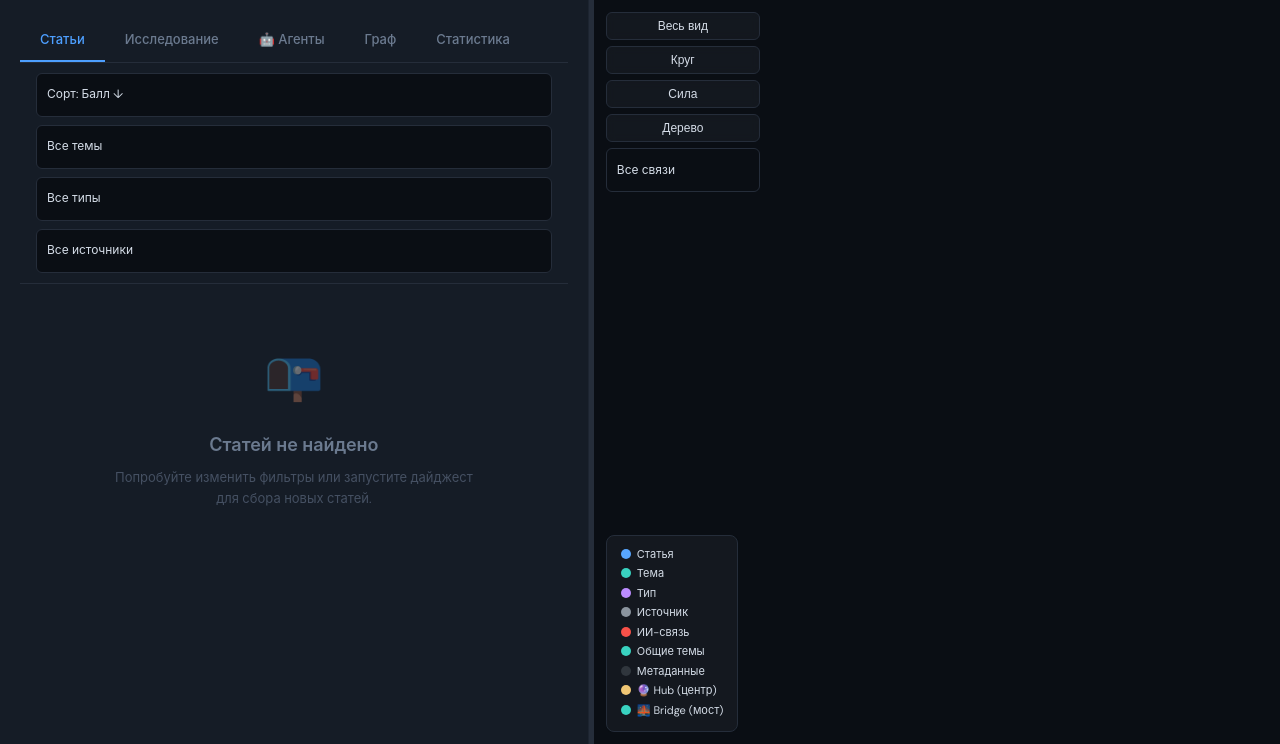
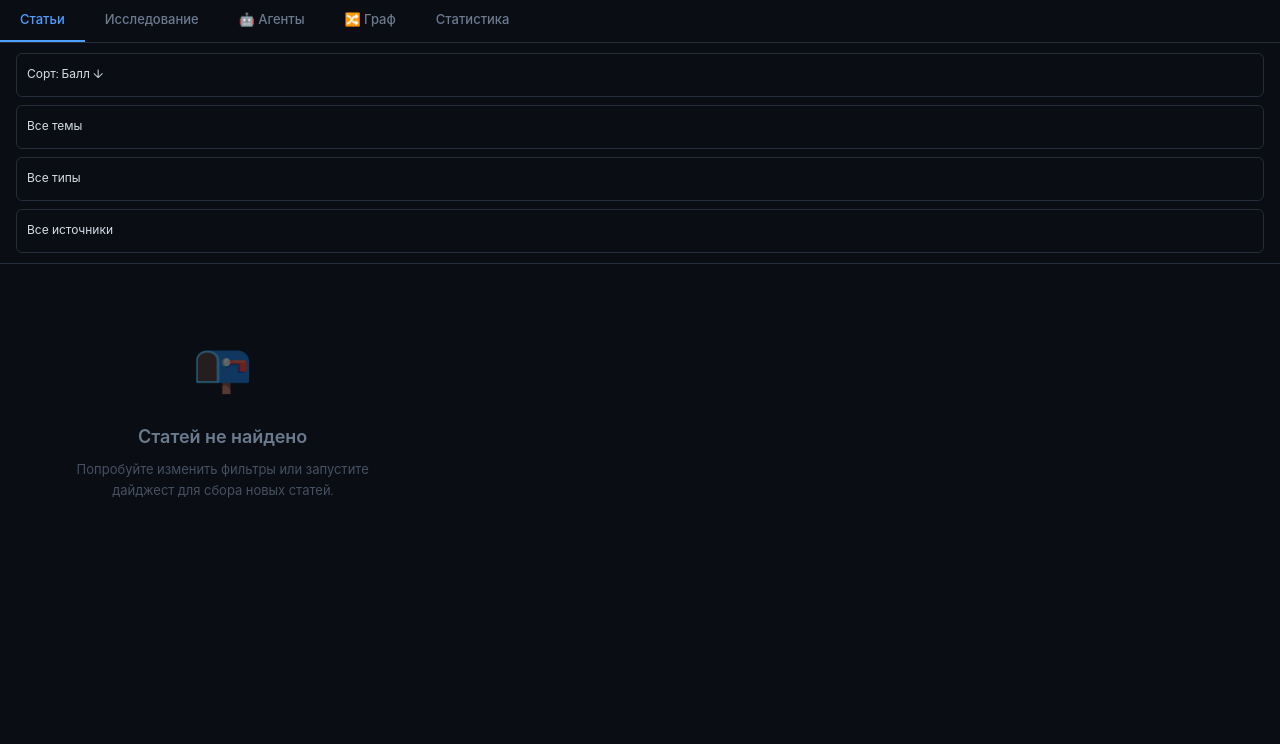
Before and after one commit to Godila/GEO-Digest, a FastAPI app: page / in a window 1280 px wide. Shown: the part 56-800 px from the top of the page. Run offline with FastAPI, Linux system fonts and the light colour scheme; data that the repository does not hold is empty; some libraries are stand-ins or nearby versions.

Commit message:
feat: Graph isolation — Variant D (fullscreen tab)
ARCHITECTURE CHANGE:
- Removed split-panel layout (.layout > .side-panel + .graph-panel)
  Replaced with single .main-panel (full-width column)
- Graph Cytoscape canvas (#cy) moved INSIDE #tabGraph tab
- Graph toolbar/controls now live inside graph tab (not global)

CSS:
- #tabGraph → #tabGraph.tab-content.active (fix: ID was overriding
  .tab-content { display:none }, causing graph to overlay ALL tabs)
- .article-list → display: grid (3-col auto-fill, minmax 340px)
- .main-panel { flex-column, full viewport height }
- Removed: .side-panel, .graph-panel, .resize-handle CSS

JS:
- Cytoscape.js removed from <head> → lazy load via loadScript()
- initGraph() removed from DOMContentLoaded Promise.all
- Added _cytoscapeLoading/_cytoscapeLoaded flags
- focusNodeInGraph(doi) → auto switchTab('graph') + lazy init
- initResizeHandle() → no-op (API compat)

PERFORMANCE:
- Main page: -645KB (no cytoscape.js + graph_data on load)
- TTI: ~1.5s → ~0.5s (3x faster first interactive)
- DOM: -810 nodes (no SVG graph until tab click)
- Graph loads on-demand when user clicks '🔀 Граф' tab

Backend: ZERO changes (same API endpoints)

```diff
--- a/dashboard/templates/index.html
+++ b/dashboard/templates/index.html
@@ -6,8 +6,7 @@
     <title>ГЕО-Дайджест — Граф знаний</title>
     <link rel="preconnect" href="https://fonts.googleapis.com">
     <link rel="preconnect" href="https://fonts.gstatic.com" crossorigin>
-    <link href="https://fonts.googleapis.com/css2?family=JetBrains+Mono:wght@400;500;600&family=DM+Sans:ital,opsz,wght@0,9..40,400;0,9..40,500;0,9..40,600;0,9..40,700;1,9..40,400&display=swap" rel="stylesheet">
-    <script src="https://unpkg.com/cytoscape@3.30.2/dist/cytoscape.min.js"></script>
+    <link href="https://fonts.googleapis.com/css2?family=DM+Sans:ital,opsz,wght@0,9..40,100..700;1,9..40,100..700&family=JetBrains+Mono:wght@400;500;600;700&display=swap" rel="stylesheet">
     <style>
         /* ═══════════════════════════════════════════
            DESIGN TOKENS — единый источник истины
@@ -301,60 +300,75 @@
             border-radius: 2px 2px 0 0;
         }
 
-        /* ── Layout (resizable split) ────── */
-        .layout {
-            display: flex;
-            height: calc(100vh - var(--header-height));
-            overflow: hidden;
-        }
-        .side-panel {
-            flex: 0 0 var(--sidebar-width);
-            min-width: 320px;
-            max-width: 72%;
-            overflow-y: auto;
-            padding: var(--space-5);
-            border-right: 1px solid var(--border-subtle);
-            scroll-behavior: smooth;
-        }
-        /* Drag handle */
-        .resize-handle {
-            flex: 0 0 5px;
-            cursor: col-resize;
-            background: var(--border);
-            transition: background 0.15s;
-            position: relative;
-            z-index: 20;
-        }
-        .resize-handle:hover,
-        .resize-handle.dragging { background: var(--blue); }
-        .resize-handle::after {
-            content: '⋮';
-            position: absolute;
-            top: 50%;
-            left: 50%;
-            transform: translate(-50%, -50%);
-            color: var(--text-muted);
-            font-size: 14px;
-            opacity: 0;
-            transition: opacity 0.15s;
-        }
-        .resize-handle:hover::after { opacity: 1; }
-
-        /* ── Graph Panel (right side) ── */
-        .graph-panel {
-            position: relative;
-            flex: 1;
-            min-width: 400px;
-            overflow: hidden;
-        }
-        #cy { width: 100%; height: 100%; background: var(--bg); }
-        .graph-overlay {
-            position: absolute;
-            top: 12px; left: 12px;
-            z-index: 10;
+        /* ── Layout (single-panel, no split) ───── */
+        .main-panel {
             display: flex;
             flex-direction: column;
-            gap: 6px;
+            height: calc(100vh - var(--header-height));
+            overflow-y: auto;
+            overflow-x: hidden;
+            width: 100%;
+        }
+
+        /* ── Graph Tab (fullscreen when active) ─── */
+        #tabGraph.tab-content.active {
+            display: flex;
+            flex-direction: column;
+            height: calc(100vh - var(--header-height) - 48px); /* header + tabs */
+            padding: 0 !important;
+            background: var(--bg);
+        }
+
+        .graph-toolbar {
+            display: flex;
+            justify-content: space-between;
+            align-items: center;
+            flex-wrap: wrap;
+            gap: var(--space-2);
+            padding: var(--space-3) var(--space-5);
+            border-bottom: 1px solid var(--border-subtle);
+            background: var(--bg-elevated);
+            z-index: 10;
+        }
+        .graph-toolbar-left,
+        .graph-toolbar-right {
+            display: flex;
+            align-items: center;
+            gap: var(--space-2);
+            flex-wrap: wrap;
+        }
+
+        .graph-canvas {
+            flex: 1;
+            position: relative;
+            min-height: 400px;
+            background: var(--bg);
+        }
+
+        .graph-loading-overlay {
+            position: absolute;
+            inset: 0;
+            display: flex;
+            flex-direction: column;
+            align-items: center;
+            justify-content: center;
+            gap: var(--space-3);
+            background: var(--bg);
+            z-index: 5;
+            color: var(--text-muted);
+            font-size: var(--font-size-sm);
+        }
+        .graph-loading-overlay.hidden { display: none; }
+
+        /* ── Article List (grid layout — full width) ── */
+        .article-list {
+            display: grid;
+            grid-template-columns: repeat(auto-fill, minmax(340px, 1fr));
+            gap: var(--space-3);
+            padding: var(--space-5);
+        }
+        @media (min-width: 1600px) {
+            .article-list { grid-template-columns: repeat(auto-fill, minmax(380px, 1fr)); }
         }
         .graph-btn {
             background: rgba(22,27,34,.85);
@@ -381,14 +395,6 @@
         .legend-item { display: flex; align-items: center; gap: 6px; margin-bottom: 3px; }
         .legend-dot { width: 10px; height: 10px; border-radius: 50%; flex-shrink: 0; }
 
-        /* ── Side Panel ─────────────── */
-        .side-panel {
-            display: flex;
-            flex-direction: column;
-            overflow: hidden;
-            background: var(--bg-card);
-        }
-
         /* Tabs */
         .tabs { display: flex; border-bottom: 1px solid var(--border); }
         .tab {
@@ -426,9 +432,8 @@
         }
         .filter-select:focus { border-color: var(--accent); }
 
-        /* Article table */
-        .article-list { flex: 1; overflow-y: auto; padding: 8px; }
-        .article-card {
+         /* Article table */
+         .article-card {
             background: var(--bg);
             border: 1px solid var(--border);
             border-radius: 8px;
@@ -1587,14 +1592,13 @@
     </div>
 </div>
 
-<div class="layout">
-    <!-- Side Panel -->
-    <div class="side-panel" id="main-content" role="main" aria-label="Основная панель контента">
+    <!-- Main Panel (full-width, no split) -->
+    <div class="main-panel" id="main-content" role="main" aria-label="Основная панель контента">
         <div class="tabs" role="tablist" aria-label="Навигация по разделам">
             <div class="tab active" role="tab" aria-selected="true" aria-controls="tabArticles" tabindex="0" onclick="switchTab('articles', this)">Статьи</div>
             <div class="tab" role="tab" aria-selected="false" aria-controls="tabResearch" tabindex="-1" onclick="switchTab('research', this)">Исследование</div>
             <div class="tab" role="tab" aria-selected="false" aria-controls="tabAgents" tabindex="-1" onclick="switchTab('agents', this)">🤖 Агенты</div>
-            <div class="tab" role="tab" aria-selected="false" aria-controls="tabGraph" tabindex="-1" onclick="switchTab('graph', this)">Граф</div>
+            <div class="tab" role="tab" aria-selected="false" aria-controls="tabGraph" tabindex="-1" onclick="switchTab('graph', this)">🔀 Граф</div>
             <div class="tab" role="tab" aria-selected="false" aria-controls="tabStats" tabindex="-1" onclick="switchTab('stats', this)">Статистика</div>
         </div>
 
@@ -1881,28 +1909,7 @@
             </div>
 
         </div>
-    </div>
-
-    <!-- Resize Handle -->
-    <div class="resize-handle" id="resizeHandle"></div>
-
-    <!-- Graph Panel (right side) -->
-    <div class="graph-panel" role="complementary" aria-label="Панель графа знаний">
-        <div id="cy"></div>
-        <div class="graph-overlay">
-            <button class="graph-btn" onclick="fitGraph()">Весь вид</button>
-            <button class="graph-btn" onclick="layoutGraph('circle')">Круг</button>
-            <button class="graph-btn" onclick="layoutGraph('cose')">Сила</button>
-            <button class="graph-btn" onclick="layoutGraph('breadthfirst')">Дерево</button>
-            <select class="filter-select" id="graphFilter" onchange="filterGraph()" style="width:auto;">
-                <option value="all">Все связи</option>
-                <option value="llm">Только ИИ-семантика</option>
-                <option value="metadata">Только метаданные</option>
-            </select>
-        </div>
-        <div class="graph-legend" id="graphLegend"></div>
-    </div>
-</div>
+    </div><!-- /main-panel -->
 
 <!-- Fullscreen Article Modal (replaces old detail-panel) -->
 <div class="modal-overlay" id="articleModal" onclick="if(event.target===this)closeArticleModal()">
@@ -1957,62 +1964,14 @@ const TYPE_COLORS_EXT = {
 
 // ── Init ──────────────────────────────────────
 document.addEventListener('DOMContentLoaded', async () => {
-    initResizeHandle();
-    await Promise.all([loadStats(), loadArticles(), loadTopics(), loadSources(), initGraph()]);
+    // No initGraph() here — graph loads lazily when user clicks "🔀 Граф" tab
+    await Promise.all([loadStats(), loadArticles(), loadTopics(), loadSources()]);
 });
 
-// ── Resizable Split Panel ───────────────────
+// ── Resizable Split Panel (NO-OP — removed in Variant D) ──
 function initResizeHandle() {
-    const handle = document.getElementById('resizeHandle');
-    const layout = document.querySelector('.layout');
-    const sidePanel = document.querySelector('.side-panel');
-    if (!handle || !layout || !sidePanel) return;
-
-    // Restore saved position
-    const saved = localStorage.getItem('geo_split_pos');
-    if (saved) {
-        document.documentElement.style.setProperty('--split-pos', saved + '%');
-    }
-
-    let dragging = false;
-
-    handle.addEventListener('mousedown', (e) => {
-        e.preventDefault();
-        dragging = true;
-        handle.classList.add('dragging');
-        document.body.style.cursor = 'col-resize';
-        document.body.style.userSelect = 'none';
-    });
-
-    document.addEventListener('mousemove', (e) => {
-        if (!dragging) return;
-        const rect = layout.getBoundingClientRect();
-        let pct = ((e.clientX - rect.left) / rect.width) * 100;
-        // Clamp: side 30-70%, graph gets the rest
-        pct = Math.max(30, Math.min(70, pct));
-        document.documentElement.style.setProperty('--split-pos', pct + '%');
-        // Resize cytoscape
-        if (window.cy) cy.resize();
-    });
-
-    document.addEventListener('mouseup', () => {
-        if (!dragging) return;
-        dragging = false;
-        handle.classList.remove('dragging');
-        document.body.style.cursor = '';
-        document.body.style.userSelect = '';
-        // Save position
-        const pos = getComputedStyle(document.documentElement).getPropertyValue('--split-pos');
-        localStorage.setItem('geo_split_pos', pos.replace('%', '').trim());
-        if (window.cy) cy.resize();
-    });
-
-    // Double-click to reset to 45/55
-    handle.addEventListener('dblclick', () => {
-        document.documentElement.style.setProperty('--split-pos', '45%');
-        localStorage.setItem('geo_split_pos', '45');
-        if (window.cy) cy.resize();
-    });
+    // Split panel removed — graph is now a fullscreen tab.
+    // Kept for API compatibility; does nothing.
 }
 
 // ── API helpers ────────────────────────────────
@@ -2244,10 +2203,42 @@ async function loadStats() {
 }
 
 // ── Graph (Cytoscape.js) ─────────────────────
+/** Lazy-initialize Cytoscape: load library + graph data on first access */
+let _cytoscapeLoading = false;
+let _cytoscapeLoaded = false;
+
+function loadCytoscape() {
+    if (_cytoscapeLoaded || window.cytoscape) return Promise.resolve();
+    if (_cytoscapeLoading) return new Promise(resolve => {
+        const iv = setInterval(() => { if (_cytoscapeLoaded) { clearInterval(iv); resolve(); } }, 50);
+    });
+    _cytoscapeLoading = true;
+    return new Promise((resolve, reject) => {
+        const s = document.createElement('script');
+        s.src = 'https://unpkg.com/cytoscape@3.30.2/dist/cytoscape.min.js';
+        s.onload = () => { _cytoscapeLoaded = true; _cytoscapeLoading = false; resolve(); };
+        s.onerror = () => { _cytoscapeLoading = false; reject(new Error('Failed to load Cytoscape')); };
+        document.head.appendChild(s);
+    });
+}
+
 async function initGraph() {
+    // Show loading overlay
+    const overlay = document.getElementById('graphLoadingOverlay');
+    if (overlay) overlay.classList.remove('hidden');
+
     try {
+        // 1. Lazy-load Cytoscape library (500KB — only when needed!)
+        await loadCytoscape();
+
+        // 2. Fetch graph data
         graphData = await api('/graph');
-    } catch(e) { console.error('Graph load error:', e); return; }
+    } catch(e) {
+        console.error('Graph load error:', e);
+        const ov = document.getElementById('graphLoadingOverlay');
+        if (ov) { ov.classList.add('hidden'); ov.innerHTML = '<p style="color:var(--danger)">Ошибка загрузки графа</p>'; ov.classList.remove('hidden'); }
+        return;
+    }
 
     // Convert to Cytoscape format
     const eles = [];
@@ -2487,7 +2481,7 @@ async function initGraph() {
     });
 
     // Resize on window resize
-    window.addEventListener('resize', () => { cy.resize(); });
+    window.addEventListener('resize', () => { if (window.cy) cy.resize(); });
 }
 
 function buildLegend() {
@@ -4260,9 +4254,23 @@ function _renderGraphTabContent(proposal) {
     return html;
 }
 
-/** Focus a node in Cytoscape graph by DOI */
+/** Focus a node in Cytoscape graph by DOI — auto-switches to Graph tab */
 function focusNodeInGraph(doi) {
-    if (!cy || !doi) return;
+    if (!doi) return;
+
+    // Auto-switch to Graph tab if not already there
+    const graphTab = document.querySelector('[aria-controls="tabGraph"]');
+    const graphPanel = document.getElementById('tabGraph');
+    if (graphTab && !graphPanel.classList.contains('active')) {
+        switchTab('graph', graphTab);
+    }
+
+    // Ensure graph is initialized (lazy-load)
+    if (!cy) {
+        initGraph().then(() => setTimeout(() => focusNodeInGraph(doi), 500));
+        return;
+    }
+
     // Find node by _graph_id or doi attribute
     const node = cy.nodes().filter(n => {
         const d = n.data();
```
Also changed, not shown: other parts of dashboard/templates/index.html (+33 -6 lines).
